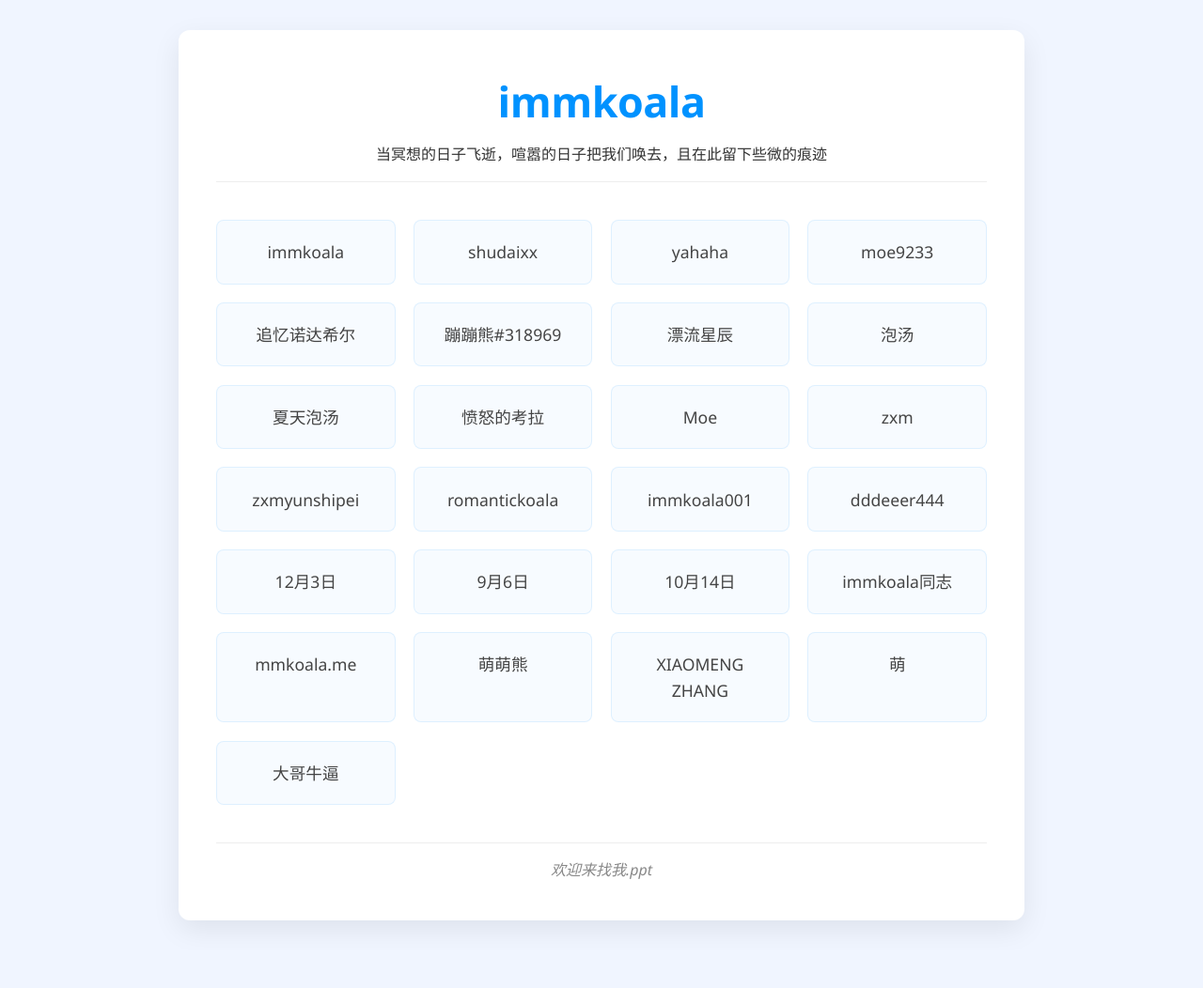
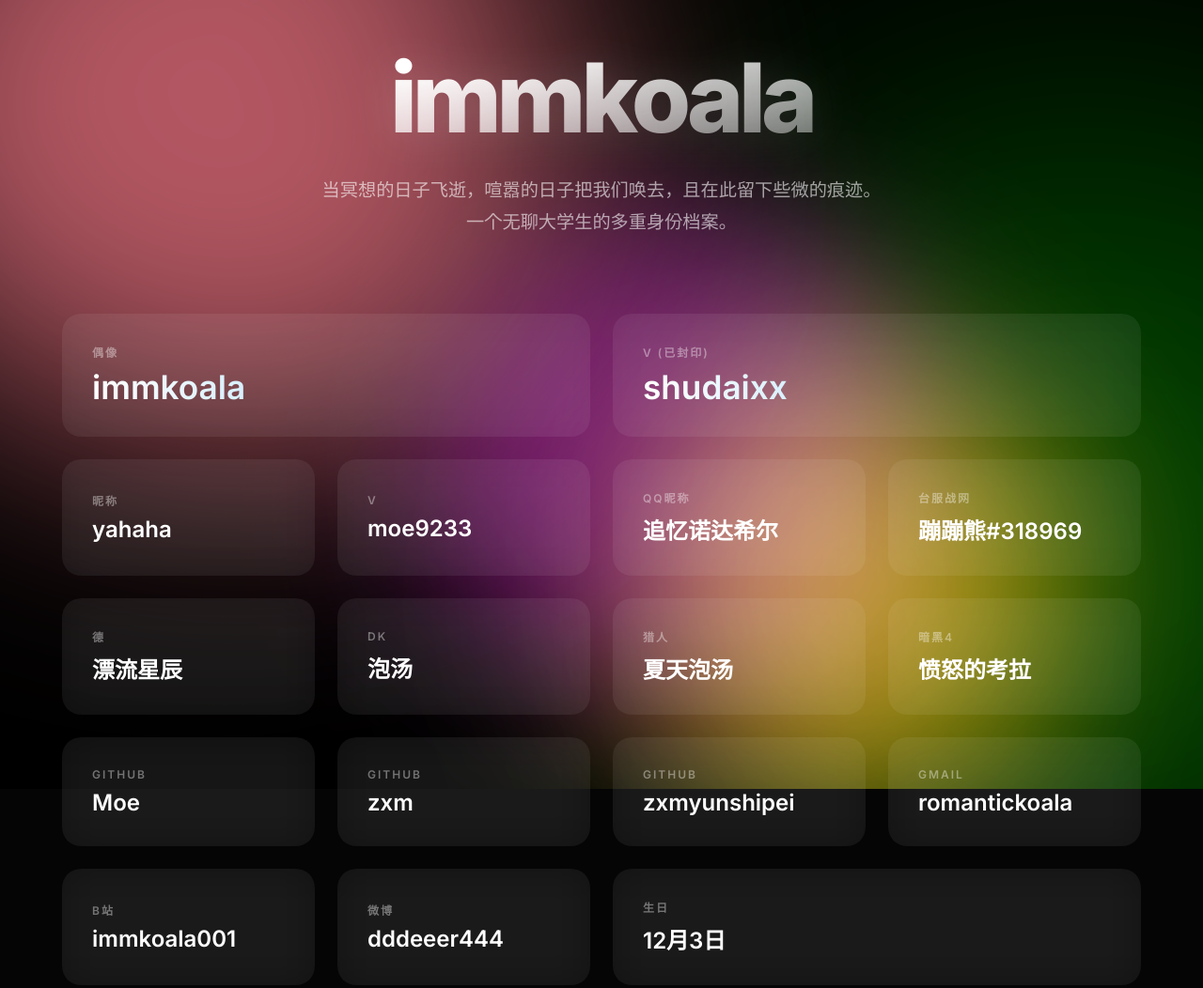
Before and after one commit to Sonz/immkoala, a website: page index.html in a window 1280 px wide. Shown: the top 1052 px of the page at 94% size. Before the commit the page ends 1012 px from the top, so only its background shows below. Drawn offline with Linux system fonts and the light colour scheme.

Commit message:
feat: imkl

```diff
--- a/index.html
+++ b/index.html
@@ -6,6 +6,14 @@
   <meta name="viewport" content="width=device-width, initial-scale=1.0">
   <title>萌萌熊</title>
   <style>
+    @import url('https://fonts.googleapis.com/css2?family=Inter:wght@300;400;600;800&display=swap');
+
+    :root {
+      --bg-color: #050505;
+      --card-color: rgba(255, 255, 255, 0.03);
+      --card-border: rgba(255, 255, 255, 0.08);
+    }
+
     * {
       margin: 0;
       padding: 0;
@@ -13,390 +21,324 @@
     }
 
     body {
-      font-family: 'Segoe UI', Tahoma, Geneva, Verdana, sans-serif;
-      background-color: #f0f5ff;
-      color: #333;
-      line-height: 1.6;
-      padding: 2rem;
+      font-family: 'Inter', -apple-system, BlinkMacSystemFont, sans-serif;
+      background-color: var(--bg-color);
+      color: #fff;
       min-height: 100vh;
       display: flex;
-      justify-content: center;
+      flex-direction: column;
       align-items: center;
+      overflow-x: hidden;
+      /* 隐藏滚动条但保留滚动 */
+      -ms-overflow-style: none;
+      scrollbar-width: none;
     }
 
+    body::-webkit-scrollbar {
+      display: none;
+    }
+
+    /* --- 动态流体极光背景 --- */
+    .ambient-background {
+      position: fixed;
+      top: -5%; /* 稍微扩大，防止视差移动时露边 */
+      left: -5%;
+      width: 110vw;
+      height: 110vh;
+      z-index: -1;
+      overflow: hidden;
+      background: #000;
+      transition: transform 0.6s cubic-bezier(0.2, 0.8, 0.2, 1);
+      will-change: transform;
+    }
+
+    .blob {
+      position: absolute;
+      border-radius: 50%;
+      /* 引入多重动画：位移形变 + 颜色流转 */
+      animation: float 25s infinite linear, colorShift 15s infinite alternate ease-in-out;
+      opacity: 0.7;
+      /* 混合模式让光斑交叠时更亮更绚丽 */
+      mix-blend-mode: screen;
+    }
+
+    .blob-1 {
+      top: -10%;
+      left: -10%;
+      width: 50vw;
+      height: 50vw;
+      background: #4facfe;
+      animation-delay: 0s, 0s;
+    }
+
+    .blob-2 {
+      bottom: -20%;
+      right: -10%;
+      width: 60vw;
+      height: 60vw;
+      background: #7a00ff;
+      animation-delay: -5s, -2s;
+    }
+
+    .blob-3 {
+      top: 40%;
+      left: 60%;
+      width: 40vw;
+      height: 40vw;
+      background: #00f2fe;
+      animation-delay: -10s, -5s;
+    }
+
+    /* 额外增加一个光斑丰富色彩层次 */
+    .blob-4 {
+      top: 20%;
+      right: 15%;
+      width: 45vw;
+      height: 45vw;
+      background: #ff007f;
+      animation-delay: -15s, -8s;
+      opacity: 0.5;
+    }
+
+    @keyframes float {
+      0% {
+        transform: translate(0px, 0px) scale(1) rotate(0deg);
+        /* 动态圆角产生如液体般的形变 */
+        border-radius: 40% 60% 70% 30% / 40% 50% 60% 50%;
+      }
+      33% {
+        transform: translate(12vw, -15vh) scale(1.3) rotate(120deg);
+        border-radius: 70% 30% 50% 50% / 30% 30% 70% 70%;
+      }
+      66% {
+        transform: translate(-15vw, 12vh) scale(0.8) rotate(240deg);
+        border-radius: 30% 60% 70% 40% / 50% 60% 30% 60%;
+      }
+      100% {
+        transform: translate(0px, 0px) scale(1) rotate(360deg);
+        border-radius: 40% 60% 70% 30% / 40% 50% 60% 50%;
+      }
+    }
+
+    @keyframes colorShift {
+      0% { filter: blur(90px) hue-rotate(0deg); }
+      50% { filter: blur(120px) hue-rotate(180deg); }
+      100% { filter: blur(90px) hue-rotate(360deg); }
+    }
+
+    /* --- 页面主体 --- */
     .container {
-      max-width: 900px;
+      max-width: 1200px;
       width: 100%;
-      background-color: #fff;
-      border-radius: 12px;
-      box-shadow: 0 10px 30px rgba(0, 0, 0, 0.08);
-      padding: 2.5rem;
-      position: relative;
+      padding: 6vh 2vw;
       z-index: 1;
+      display: flex;
+      flex-direction: column;
+      align-items: center;
     }
 
     .header {
       text-align: center;
-      margin-bottom: 2.5rem;
-      padding-bottom: 1rem;
-      border-bottom: 1px solid #eee;
+      margin-bottom: 5rem;
+      perspective: 1000px;
     }
 
     .header h1 {
-      font-size: 2.8rem;
-      color: #0092ff;
-      margin-bottom: 0.5rem;
-      font-weight: 600;
-      letter-spacing: -0.5px;
+      font-size: clamp(3.5rem, 8vw, 7rem);
+      font-weight: 800;
+      letter-spacing: -0.05em;
+      line-height: 1.1;
+      margin-bottom: 1.5rem;
+      /* 玻璃质感文字 */
+      background: linear-gradient(to bottom right, #ffffff 20%, rgba(255,255,255,0.3) 100%);
+      -webkit-background-clip: text;
+      -webkit-text-fill-color: transparent;
+      filter: drop-shadow(0px 4px 24px rgba(255,255,255,0.2));
     }
 
-    .info-grid {
-      display: grid;
-      grid-template-columns: repeat(auto-fill, minmax(180px, 1fr));
-      grid-gap: 1.2rem;
-      position: relative;
+    .header p {
+      font-size: 1.2rem;
+      color: rgba(255, 255, 255, 0.6);
+      max-width: 600px;
+      margin: 0 auto;
+      font-weight: 300;
+      line-height: 1.8;
     }
 
-    .info-item {
-      background-color: rgba(240, 248, 255, 0.5);
-      border-radius: 8px;
-      padding: 1.2rem 1rem;
-      cursor: pointer;
-      position: relative;
-      transition: all 0.25s ease;
-      border: 1px solid rgba(0, 146, 255, 0.1);
-      text-align: center;
-      overflow: visible;
+    /* --- 交互式网格与光追踪 --- */
+    .cards-grid {
+      display: grid;
+      grid-template-columns: repeat(auto-fill, minmax(240px, 1fr));
+      gap: 1.5rem;
+      width: 100%;
+      /* 鼠标悬停网格时，未被悬停的卡片稍微变暗，突出当前焦点 */
     }
 
-    .info-item::before {
-      content: '';
-      position: absolute;
-      top: 0;
-      left: 0;
-      width: 4px;
-      height: 0;
-      background: linear-gradient(to bottom, #0092ff, #00d2ff);
-      transition: height 0.25s ease;
+    .cards-grid:hover .card {
+      opacity: 0.5;
     }
 
-    .info-item:hover {
-      transform: translateY(-3px);
-      box-shadow: 0 5px 15px rgba(0, 146, 255, 0.15);
-      background-color: white;
-      z-index: 2;
+    .cards-grid .card:hover {
+      opacity: 1;
     }
 
-    .info-item:hover::before {
-      height: 100%;
+    .card {
+      background-color: var(--card-color);
+      border-radius: 20px;
+      padding: 2rem;
+      position: relative;
+      display: flex;
+      flex-direction: column;
+      justify-content: center;
+      transition: opacity 0.4s ease, transform 0.1s ease;
+      /* 3D 变换基础属性 */
+      transform-style: preserve-3d;
+      will-change: transform;
+      cursor: crosshair;
+      /* 初始动画 */
+      opacity: 0;
+      transform: translateY(30px);
+      animation: riseUp 0.8s cubic-bezier(0.2, 0.8, 0.2, 1) forwards;
     }
 
-    .info-text {
-      font-size: 1.1rem;
-      font-weight: 500;
-      color: #444;
-      position: relative;
+    /* 毛玻璃效果 */
+    .card::before {
+      content: "";
+      position: absolute;
+      inset: 0;
+      border-radius: 20px;
+      background: inherit;
+      backdrop-filter: blur(20px);
+      -webkit-backdrop-filter: blur(20px);
+      z-index: -1;
+    }
+
+    /* 边框和手电筒光晕效果 (纯 CSS 变量驱动) */
+    .card::after,
+    .card-border {
+      content: "";
+      position: absolute;
+      inset: 0;
+      border-radius: 20px;
+      opacity: 0;
+      transition: opacity 0.3s;
+      pointer-events: none;
+    }
+
+    /* 内部柔和发光 */
+    .card::after {
+      background: radial-gradient(
+        600px circle at var(--mouse-x, 50%) var(--mouse-y, 50%),
+        rgba(255, 255, 255, 0.06),
+        transparent 40%
+      );
       z-index: 1;
     }
 
-    .tooltip {
-      position: absolute;
-      top: -60px;
-      left: 50%;
-      transform: translateX(-50%) scale(0.8);
-      background-color: #ffffff;
-      color: #0092ff;
-      /* 修改这里，使用更浅的蓝色，与边框颜色一致 */
-      padding: 0.5rem 1rem;
-      border-radius: 6px;
-      font-size: 0.85rem;
-      opacity: 0;
-      visibility: hidden;
-      transition: all 0.3s cubic-bezier(0.68, -0.55, 0.27, 1.55);
-      box-shadow: 0 3px 10px rgba(0, 146, 255, 0.1);
-      font-weight: 500;
-      white-space: nowrap;
-      z-index: 100;
-      pointer-events: none;
-      border: 1px solid rgba(0, 146, 255, 0.3);
+    /* 外部边框高亮流光 */
+    .card-border {
+      background: radial-gradient(
+        400px circle at var(--mouse-x, 50%) var(--mouse-y, 50%),
+        rgba(255, 255, 255, 0.5),
+        transparent 40%
+      );
+      z-index: 2;
+      /* 使用 mask 裁剪出仅边框的区域 */
+      -webkit-mask: linear-gradient(#fff 0 0) content-box, linear-gradient(#fff 0 0);
+      -webkit-mask-composite: xor;
+      mask-composite: exclude;
+      padding: 1px; /* 边框厚度 */
     }
 
-    .tooltip::after {
-      content: '';
-      position: absolute;
-      bottom: -6px;
-      left: 50%;
-      width: 12px;
-      height: 12px;
-      background: #ffffff;
-      transform: translateX(-50%) rotate(45deg);
-      z-index: -1;
-      border-right: 1px solid rgba(0, 146, 255, 0.3);
-      border-bottom: 1px solid rgba(0, 146, 255, 0.3);
+    .card:hover::after,
+    .card:hover .card-border {
+      opacity: 1;
     }
 
-    .header .tooltip::after {
-      bottom: auto;
-      top: -6px;
-      border-right: none;
-      border-bottom: none;
-      border-left: 1px solid rgba(0, 146, 255, 0.3);
-      border-top: 1px solid rgba(0, 146, 255, 0.3);
+    /* 卡片内容 */
+    .card-content {
+      position: relative;
+      z-index: 3;
+      /* 内部元素也稍微脱离卡片平面，增强 3D 感 */
+      transform: translateZ(30px);
     }
 
-    .info-item:hover .tooltip {
-      top: -50px;
-      opacity: 1;
-      visibility: visible;
-      transform: translateX(-50%) scale(1);
+    .card .label {
+      font-size: 0.75rem;
+      text-transform: uppercase;
+      letter-spacing: 2px;
+      color: rgba(255, 255, 255, 0.4);
+      margin-bottom: 0.5rem;
+      font-weight: 600;
     }
 
-    /* 为移动端添加点击触发效果 */
-    .info-item.active .tooltip {
-      top: -50px;
-      opacity: 1;
-      visibility: visible;
-      transform: translateX(-50%) scale(1);
+    .card .value {
+      font-size: 1.5rem;
+      font-weight: 600;
+      color: #fff;
+      word-break: break-word;
     }
 
-    .header {
-      cursor: pointer;
+    /* 特殊卡片跨列 */
+    .card:nth-child(1),
+    .card:nth-child(2),
+    .card:nth-child(17) {
+      grid-column: span 2;
     }
 
-    .header .tooltip {
-      top: auto;
-      bottom: auto;
-      white-space: normal;
-      max-width: 90vw;
-      text-align: center;
-      margin-top: 0.5rem;
+    .card:nth-child(1) .value,
+    .card:nth-child(2) .value {
+      font-size: 2.2rem;
+      background: linear-gradient(90deg, #fff, #87cefa);
+      -webkit-background-clip: text;
+      -webkit-text-fill-color: transparent;
     }
 
-    .header:hover .tooltip {
-      opacity: 1;
-      visibility: visible;
-      transform: translateX(-50%) scale(1);
-      margin-top: 0.8rem;
+    @media (max-width: 768px) {
+      .card:nth-child(n) {
+        grid-column: span 1;
+      }
+      .cards-grid {
+        grid-template-columns: 1fr 1fr;
+        gap: 1rem;
+      }
+      /* 移动端关闭复杂的 3D 和光照，保证性能 */
+      .card { transform: none !important; }
+      .card::after, .card-border { display: none; }
+      .cards-grid:hover .card { opacity: 1; }
     }
 
-    .header.active .tooltip {
-      opacity: 1;
-      visibility: visible;
-      transform: translateX(-50%) scale(1);
-      margin-top: 0.8rem;
+    @keyframes riseUp {
+      from { opacity: 0; transform: translateY(40px) scale(0.95); }
+      to { opacity: 1; transform: translateY(0) scale(1); }
     }
 
     .footer {
-      text-align: center;
-      margin-top: 2.5rem;
-      padding-top: 1rem;
-      border-top: 1px solid #eee;
-      color: #888;
-      font-style: italic;
-    }
-
-    @media (max-width: 600px) {
-      body {
-        padding: 1rem;
-      }
-
-      .container {
-        padding: 1.5rem;
-      }
-
-      .header h1 {
-        font-size: 2rem;
-      }
-
-      .info-grid {
-        grid-template-columns: 1fr 1fr;
-      }
-
-      /* 移动端tooltip样式优化 */
-      .tooltip {
-        white-space: normal;
-        max-width: calc(100vw - 4rem);
-        font-size: 0.8rem;
-      }
-
-      .info-item .tooltip {
-        left: 50%;
-        transform: translateX(-50%) scale(0.8);
-      }
-
-      .info-item:hover .tooltip,
-      .info-item.active .tooltip {
-        transform: translateX(-50%) scale(1);
-      }
-
-      /* 移动端header tooltip优化 */
-      .header .tooltip {
-        max-width: calc(100vw - 3rem);
-        padding: 0.8rem 1rem;
-        line-height: 1.5;
-      }
-
-      .header:hover .tooltip,
-      .header.active .tooltip {
-        margin-top: 1rem;
-      }
-    }
-
-    /* @media (max-width: 400px) {
-      .info-grid {
-        grid-template-columns: 1fr;
-      }
-
-      .header h1 {
-        font-size: 1.8rem;
-      }
-    } */
-
-    /* 桌面端禁用active类效果 */
-    @media (min-width: 769px) {
-      .info-item.active .tooltip {
-        display: none;
-      }
-      .header.active .tooltip {
-        display: none;
-      }
+      margin-top: 5rem;
+      padding: 2rem;
+      color: rgba(255,255,255,0.3);
+      font-size: 0.9rem;
     }
   </style>
 </head>
 
 <body>
+  <!-- 动态极光背景 -->
+  <div class="ambient-background">
+    <div class="blob blob-1"></div>
+    <div class="blob blob-2"></div>
+    <div class="blob blob-3"></div>
+    <div class="blob blob-4"></div>
+  </div>
+
   <div class="container">
     <div class="header">
       <h1>immkoala</h1>
-      <p class="tooltip">一个闲的蛋疼菊花还痒的普通大学生，在极度无聊的情况下建立了这个博客，跟大家分享一下心情跟使用电脑的心得。</p>
-      <p>当冥想的日子飞逝，喧嚣的日子把我们唤去，且在此留下些微的痕迹</p>
+      <p>当冥想的日子飞逝，喧嚣的日子把我们唤去，且在此留下些微的痕迹。一个无聊大学生的多重身份档案。</p>
     </div>
 
-    <div class="info-grid">
-      <div class="info-item">
-        <div class="tooltip">偶像</div>
-        <p class="info-text">immkoala</p>
-      </div>
-
-      <div class="info-item">
-        <div class="tooltip">v（已封印）</div>
-        <p class="info-text">shudaixx</p>
-      </div>
-
-      <div class="info-item">
-        <div class="tooltip">昵称</div>
-        <p class="info-text">yahaha</p>
-      </div>
-
-      <div class="info-item">
-        <div class="tooltip">v</div>
-        <p class="info-text">moe9233</p>
-      </div>
-
-      <div class="info-item">
-        <div class="tooltip">QQ昵称</div>
-        <p class="info-text">追忆诺达希尔</p>
-      </div>
-
-      <div class="info-item">
-        <div class="tooltip">台服战网</div>
-        <p class="info-text">蹦蹦熊#318969</p>
-      </div>
-
-      <div class="info-item">
-        <div class="tooltip">德</div>
-        <p class="info-text">漂流星辰</p>
-      </div>
-
-      <div class="info-item">
-        <div class="tooltip">DK</div>
-        <p class="info-text">泡汤</p>
-      </div>
-
-      <div class="info-item">
-        <div class="tooltip">猎人</div>
-        <p class="info-text">夏天泡汤</p>
-      </div>
-
-      <div class="info-item">
-        <div class="tooltip">暗黑4</div>
-        <p class="info-text">愤怒的考拉</p>
-      </div>
-
-      <div class="info-item">
-        <div class="tooltip">github</div>
-        <p class="info-text">Moe</p>
-      </div>
-
-      <div class="info-item">
-        <div class="tooltip">github</div>
-        <p class="info-text">zxm</p>
-      </div>
-
-      <div class="info-item">
-        <div class="tooltip">github</div>
-        <p class="info-text">zxmyunshipei</p>
-      </div>
-
-      <div class="info-item">
-        <div class="tooltip">gmail</div>
-        <p class="info-text">romantickoala</p>
-      </div>
-
-      <div class="info-item">
-        <div class="tooltip">b站</div>
-        <p class="info-text">immkoala001</p>
-      </div>
-
-      <div class="info-item">
-        <div class="tooltip">微博</div>
-        <p class="info-text">dddeeer444</p>
-      </div>
-
-      <div class="info-item">
-        <div class="tooltip">生日</div>
-        <p class="info-text">12月3日</p>
-      </div>
-
-      <div class="info-item">
-        <div class="tooltip">领证</div>
-        <p class="info-text">9月6日</p>
-      </div>
-
-      <div class="info-item">
-        <div class="tooltip">封号纪念日</div>
-        <p class="info-text">10月14日</p>
-      </div>
-
-      <div class="info-item">
-        <div class="tooltip">掘金</div>
-        <p class="info-text">immkoala同志</p>
-      </div>
-
-      <div class="info-item">
-        <div class="tooltip">博客</div>
-        <p class="info-text">mmkoala.me</p>
-      </div>
-
-      <div class="info-item">
-        <div class="tooltip">mmkoala.me</div>
-        <p class="info-text">萌萌熊</p>
-      </div>
-
-      <div class="info-item">
-        <div class="tooltip">google</div>
-        <p class="info-text">XIAOMENG ZHANG</p>
-      </div>
-
-      <div class="info-item">
-        <div class="tooltip">steam</div>
-        <p class="info-text">萌</p>
-      </div>
-
-      <div class="info-item">
-        <div class="tooltip">steam</div>
-        <p class="info-text">大哥牛逼</p>
-      </div>
+    <div class="cards-grid" id="cards-container">
+      <!-- 卡片数据由 JS 生成并注入，方便管理动画延迟 -->
     </div>
 
     <div class="footer">
@@ -405,62 +347,109 @@
   </div>
 
   <script>
-    // 移动端点击触发tooltip
-    document.addEventListener('DOMContentLoaded', function() {
-      const items = document.querySelectorAll('.info-item');
-      const header = document.querySelector('.header');
+    const data = [
+      { label: "偶像", value: "immkoala" },
+      { label: "V (已封印)", value: "shudaixx" },
+      { label: "昵称", value: "yahaha" },
+      { label: "V", value: "moe9233" },
+      { label: "QQ昵称", value: "追忆诺达希尔" },
+      { label: "台服战网", value: "蹦蹦熊#318969" },
+      { label: "德", value: "漂流星辰" },
+      { label: "DK", value: "泡汤" },
+      { label: "猎人", value: "夏天泡汤" },
+      { label: "暗黑4", value: "愤怒的考拉" },
+      { label: "Github", value: "Moe" },
+      { label: "Github", value: "zxm" },
+      { label: "Github", value: "zxmyunshipei" },
+      { label: "Gmail", value: "romantickoala" },
+      { label: "B站", value: "immkoala001" },
+      { label: "微博", value: "dddeeer444" },
+      { label: "生日", value: "12月3日" },
+      { label: "领证", value: "9月6日" },
+      { label: "封号纪念日", value: "10月14日" },
+      { label: "掘金", value: "immkoala同志" },
+      { label: "博客", value: "mmkoala.me" },
+      { label: "站点", value: "萌萌熊" },
+      { label: "Google", value: "XIAOMENG ZHANG" },
+      { label: "Steam", value: "萌" },
+      { label: "Steam", value: "大哥牛逼" }
+    ];
 
-      function isMobileDevice() {
-        return window.matchMedia('(max-width: 768px)').matches ||
-               ('ontouchstart' in window) ||
-               (navigator.maxTouchPoints > 0);
+    const container = document.getElementById('cards-container');
+
+    // 渲染卡片
+    data.forEach((item, index) => {
+      const card = document.createElement('div');
+      card.className = 'card';
+      // 级联动画延迟
+      card.style.animationDelay = `${index * 0.04}s`;
+
+      card.innerHTML = `
+        <div class="card-border"></div>
+        <div class="card-content">
+          <div class="label">${item.label}</div>
+          <div class="value">${item.value}</div>
+        </div>
+      `;
+      container.appendChild(card);
+    });
+
+    // 核心交互逻辑：光标打光 + 3D 倾斜
+    const cards = document.querySelectorAll('.card');
+
+    // 背景视差交互 (环境光随鼠标晃动)
+    const ambientBg = document.querySelector('.ambient-background');
+    window.addEventListener('mousemove', (e) => {
+      // 计算鼠标在屏幕中的相对比例 (-0.5 到 0.5 之间)
+      const x = e.clientX / window.innerWidth - 0.5;
+      const y = e.clientY / window.innerHeight - 0.5;
+
+      // 让背景产生轻微的逆向位移，模拟深远的空间感
+      ambientBg.style.transform = `translate(${x * -80}px, ${y * -80}px)`;
+    });
+
+    // 处理光标位置 (用于光晕和边框高亮)
+    document.getElementById('cards-container').addEventListener("mousemove", e => {
+      for(const card of cards) {
+        const rect = card.getBoundingClientRect(),
+              x = e.clientX - rect.left,
+              y = e.clientY - rect.top;
+
+        card.style.setProperty("--mouse-x", `${x}px`);
+        card.style.setProperty("--mouse-y", `${y}px`);
       }
+    });
 
-      // 处理info-item点击
-      items.forEach(item => {
-        item.addEventListener('click', function(e) {
-          if (isMobileDevice()) {
-            e.preventDefault();
-            e.stopPropagation();
+    // 处理单张卡片的 3D 悬浮视差
+    cards.forEach(card => {
+      card.addEventListener("mousemove", e => {
+        // 如果是移动端，不执行 3D 逻辑
+        if(window.innerWidth <= 768) return;
 
-            // 关闭其他所有active项
-            items.forEach(otherItem => {
-              if (otherItem !== item) {
-                otherItem.classList.remove('active');
-              }
-            });
-            header.classList.remove('active');
+        const rect = card.getBoundingClientRect();
+        const x = e.clientX - rect.left; // x position within the element.
+        const y = e.clientY - rect.top;  // y position within the element.
 
-            // 切换当前项
-            this.classList.toggle('active');
-          }
-        });
+        const centerX = rect.width / 2;
+        const centerY = rect.height / 2;
+
+        // 计算倾斜角度 (距离中心越远倾斜越大)
+        const rotateX = ((y - centerY) / centerY) * -10; // 最大倾斜 10 度
+        const rotateY = ((x - centerX) / centerX) * 10;
+
+        card.style.transform = `perspective(1000px) rotateX(${rotateX}deg) rotateY(${rotateY}deg) scale3d(1.02, 1.02, 1.02)`;
       });
 
-      // 处理header点击
-      header.addEventListener('click', function(e) {
-        if (isMobileDevice()) {
-          e.preventDefault();
-          e.stopPropagation();
-
-          // 关闭所有info-item
-          items.forEach(item => {
-            item.classList.remove('active');
-          });
-
-          // 切换header
-          this.classList.toggle('active');
-        }
+      card.addEventListener("mouseleave", () => {
+        if(window.innerWidth <= 768) return;
+        // 鼠标离开时恢复平整
+        card.style.transform = `perspective(1000px) rotateX(0deg) rotateY(0deg) scale3d(1, 1, 1)`;
+        card.style.transition = `transform 0.5s cubic-bezier(0.2, 0.8, 0.2, 1), opacity 0.4s ease`;
       });
 
-      // 点击页面其他地方关闭所有tooltip
-      document.addEventListener('click', function(e) {
-        if (isMobileDevice()) {
-          items.forEach(item => {
-            item.classList.remove('active');
-          });
-          header.classList.remove('active');
-        }
+      card.addEventListener("mouseenter", () => {
+        // 取消恢复动画的延迟，使其能迅速跟随鼠标
+        card.style.transition = `transform 0.1s ease, opacity 0.4s ease`;
       });
     });
   </script>
```
